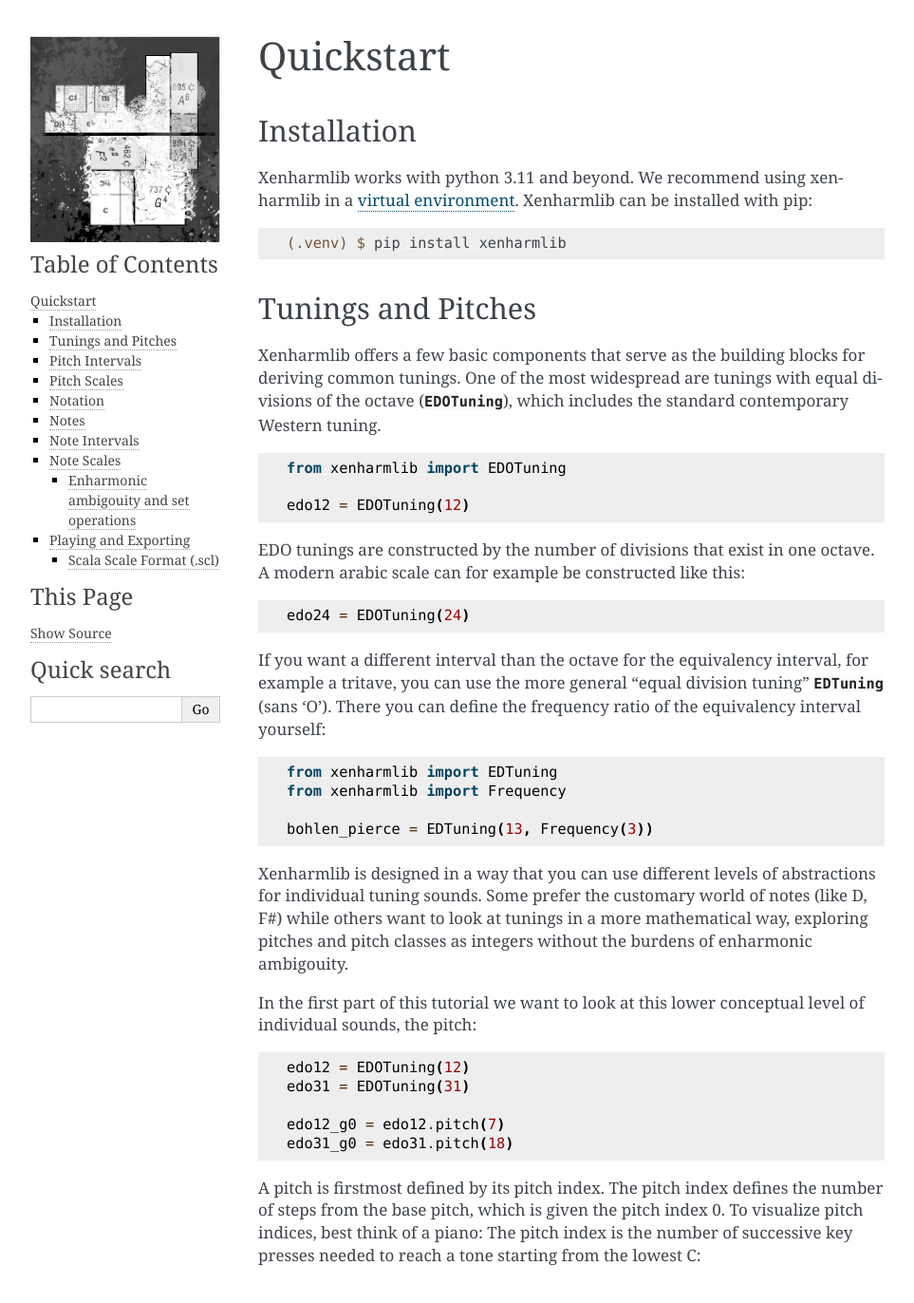
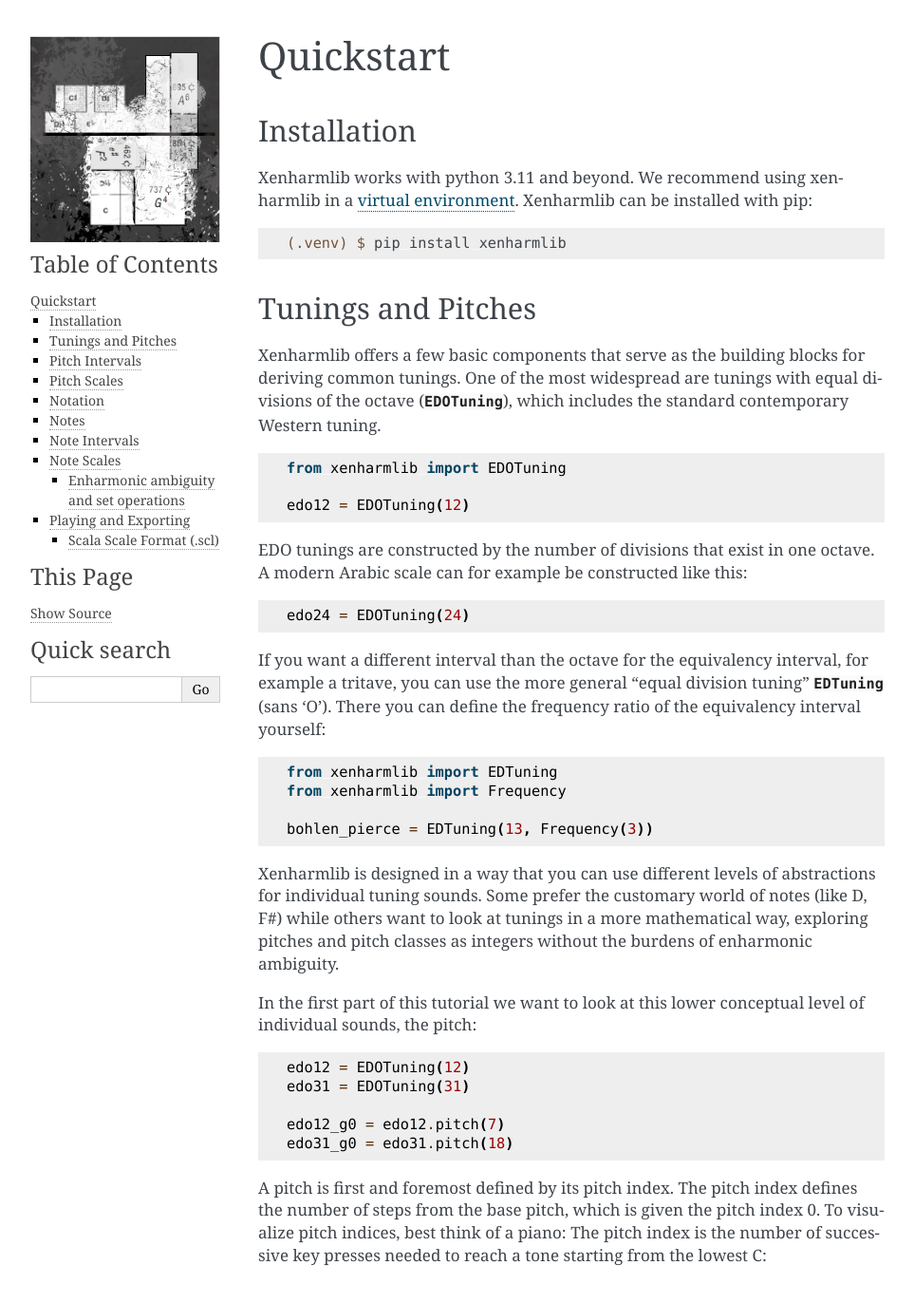
Before and after one commit to retooth2/xenharmlib, a Sphinx documentation site: the page built from doc/quickstart.rst, in a window 1280 px wide and 1400 px high. Shown: the top 1372 px of the window at 95% size, without its empty margins (148-1111 px from the left). Built offline with Sphinx 7.4.7, drawn with Linux system fonts in a browser that asks for light colours; pages that are not in the unit, such as notebooks, are missing from menus; some of the changed text lies outside the part shown.

Commit message:
chore(doc): Spelling

```diff
--- a/doc/quickstart.rst
+++ b/doc/quickstart.rst
@@ -29,7 +29,7 @@ standard contemporary Western tuning.
    edo12 = EDOTuning(12)
 
 EDO tunings are constructed by the number of divisions that exist in one
-octave. A modern arabic scale can for example be constructed like this:
+octave. A modern Arabic scale can for example be constructed like this:
 
 .. testcode::
 
@@ -52,7 +52,7 @@ Xenharmlib is designed in a way that you can use different levels of
 abstractions for individual tuning sounds. Some prefer the customary
 world of notes (like D, F#) while others want to look at tunings in a
 more mathematical way, exploring pitches and pitch classes as integers
-without the burdens of enharmonic ambigouity.
+without the burdens of enharmonic ambiguity.
 
 In the first part of this tutorial we want to look at this lower
 conceptual level of individual sounds, the pitch:
@@ -65,8 +65,8 @@ conceptual level of individual sounds, the pitch:
    edo12_g0 = edo12.pitch(7)
    edo31_g0 = edo31.pitch(18)
 
-A pitch is firstmost defined by its pitch index. The pitch index defines
-the number of steps from the base pitch, which is given the pitch
+A pitch is first and foremost defined by its pitch index. The pitch index
+defines the number of steps from the base pitch, which is given the pitch
 index 0. To visualize pitch indices, best think of a piano: The pitch
 index is the number of successive key presses needed to reach a tone
 starting from the lowest C:
@@ -722,7 +722,7 @@ available:
     EDOPitchScale([0, 2, 4, 7, 9, 11], 12-EDO)
 
 Pitch scale objects have many features, too many to list them all in the
-quickstart. If you want to know more about scale features head over to
+Quickstart. If you want to know more about scale features head over to
 the API documentation on the :mod:`~xenharmlib.core.pitch_scale` module.
 
 Notation
@@ -733,7 +733,7 @@ are more novel and don't come with an established cultural tradition.
 Not every notation system makes sense for every tuning. Some systems
 produce very counter-intuitive results when combined with unfitting
 tunings (for example in standard western notation 'E' and 'F' are the
-same note in 5-EDO). In this quickstart we will focus on a notation
+same note in 5-EDO). In this Quickstart we will focus on a notation
 called "up/down notation" which is a superset of the standard western
 notation. Apart from a couple of outliers (like 5-EDO) the system works
 pretty well on a large number of periodic tunings that rely on division
@@ -1043,7 +1043,7 @@ Notes have an interval method returning a note interval:
 
 Notes in UpDownNotation do **not** define addition, multiplication and
 scalar multiplication, because the result is not well defined in
-notation systems that have enharmonic ambigouity. (Other notations
+notation systems that have enharmonic ambiguity. (Other notations
 without this problem might implement them). Notes can be transposed
 through the transpose method by giving a note interval of the same
 notation:
@@ -1422,7 +1422,7 @@ Note Scales
 
 A set of unique, ordered notes is called a note scale. Note scales
 work similar to pitch scales, however there are special considerations
-necessary in light of enharmonic ambigouity. We will address these in
+necessary in light of enharmonic ambiguity. We will address these in
 a subsection below. But first, let's create our first note scale:
 
 .. testcode::
@@ -1506,7 +1506,7 @@ In the context of natural/accidental notations you can use the
 to generate a scale consisting of only the naturals in a base interval.
 (In UpDownNotation this is simply the C-Major Scale). Together with the
 :meth:`~xenharmlib.core.note_scale.PeriodicNoteScale.rotation` method
-you can then generate the gregorian modes:
+you can then generate the Gregorian Modes:
 
 .. testcode::
 
@@ -1678,7 +1678,7 @@ The set of improvisation notes over all sections is simply the full
 chromatic scale, meaning that the three improvisation scales cut the
 chromatic scale in 3 disjoint sets, each with 4 notes.
 
-Enharmonic ambigouity and set operations
+Enharmonic ambiguity and set operations
 ~~~~~~~~~~~~~~~~~~~~~~~~~~~~~~~~~~~~~~~~
 
 When we speak of enharmonic equivalence we mean that two notes refer
```
Also changed, not shown: other parts of doc/quickstart.rst (+12 -12 lines).
